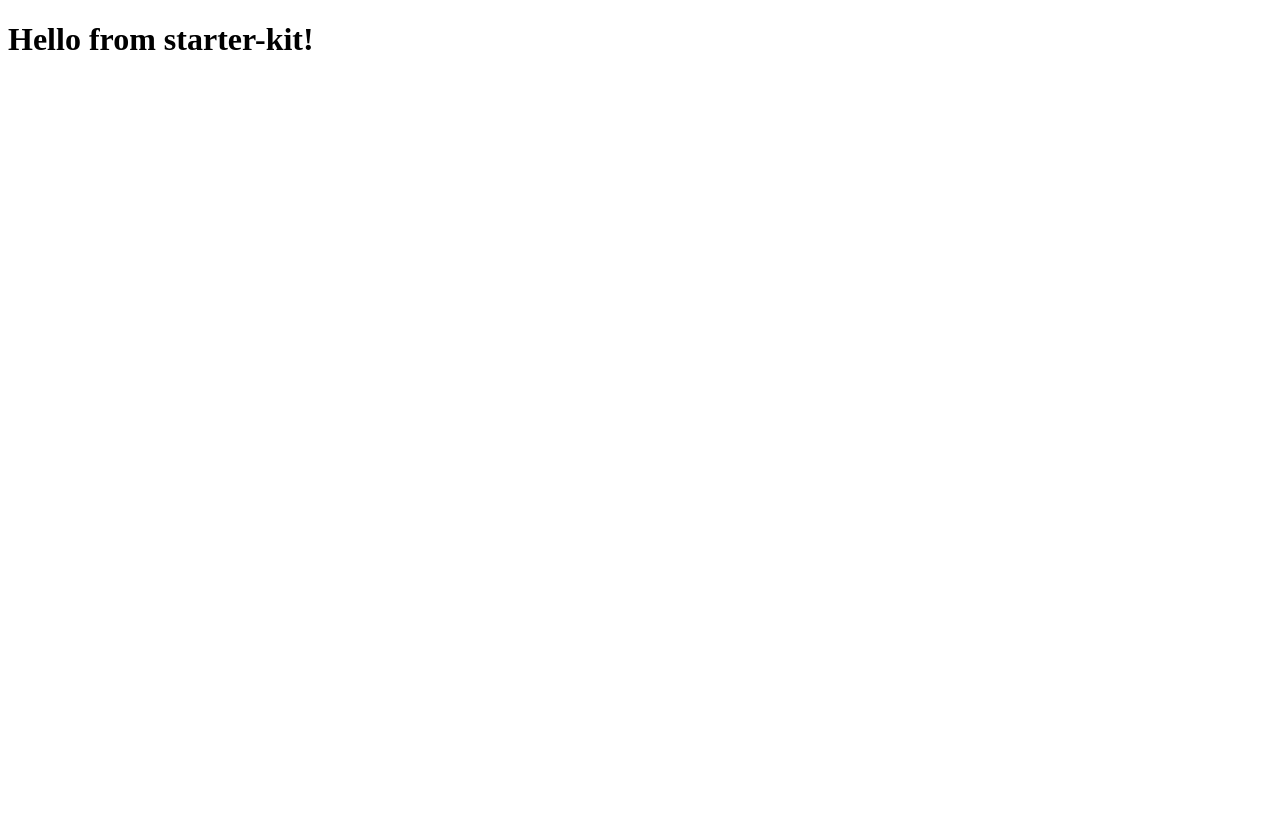
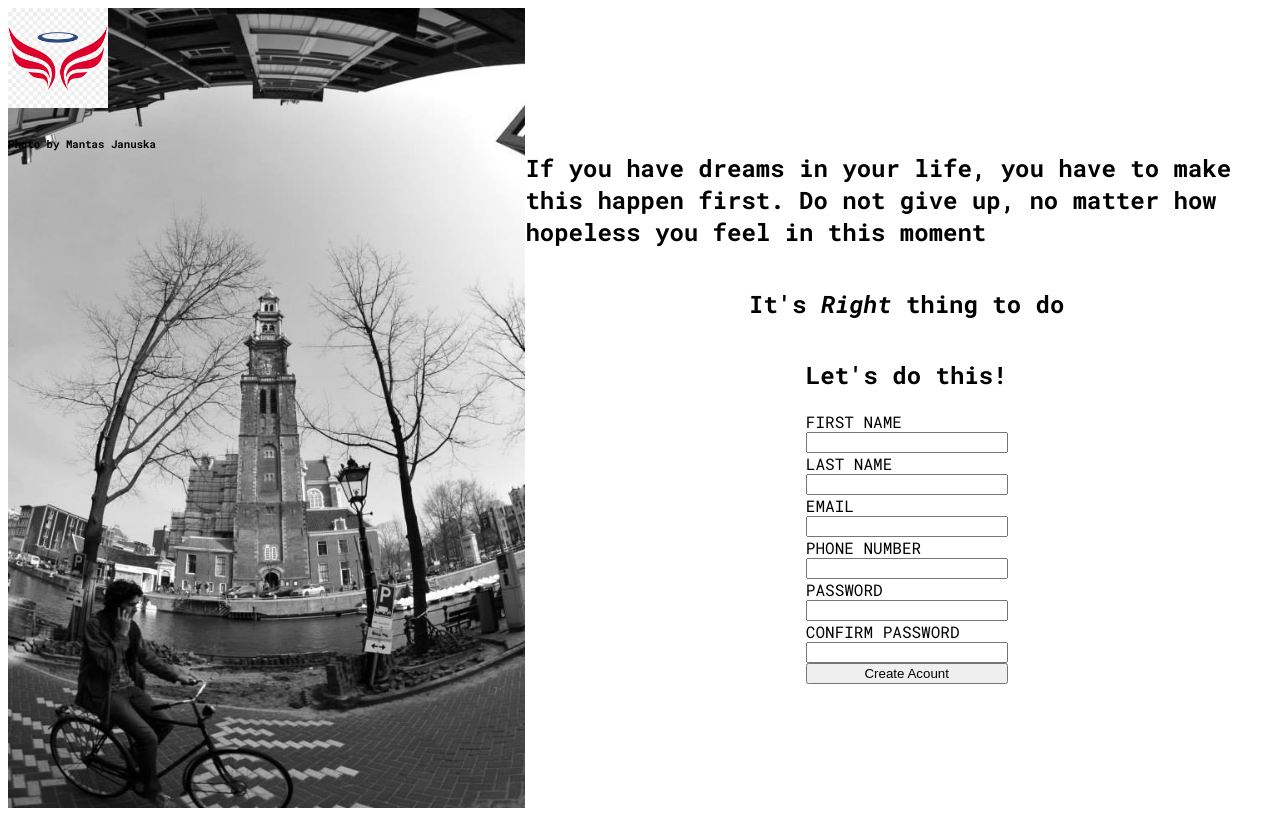
Before and after one commit to Panucio31/Sign-Up-Form, a website: page index.html in a window 1280 px wide. Drawn offline with Linux system fonts and the light colour scheme.

Commit message:
feat: html and css started

```diff
--- a/index.html
+++ b/index.html
@@ -4,13 +4,46 @@
     <meta charset="UTF-8" />
     <meta http-equiv="X-UA-Compatible" content="IE=edge" />
     <meta name="viewport" content="width=device-width, initial-scale=1.0" />
-    <title>Hello from starter-kit!</title>
+    <title>Sign up</title>
 
     <link rel="stylesheet" href="./style/style.css" />
+    <link rel="preconnect" href="https://fonts.googleapis.com">
+    <link rel="preconnect" href="https://fonts.gstatic.com" crossorigin>
+    <link href="https://fonts.googleapis.com/css2?family=Roboto+Mono:ital,wght@0,100;0,200;0,300;0,400;0,500;0,600;0,700;1,100;1,200;1,300;1,400;1,500;1,600;1,700&display=swap" rel="stylesheet">
   </head>
 
   <body>
-    <h1>Hello from starter-kit!</h1>
+    <div id="img-container">
+
+      <div id="logo-container">
+        <img src="../Sign-Up-Form/img/logo.png" alt="logo of the page">
+      </div>
+      <div>
+        <div id="footer-text">
+          <h6>Photo by Mantas Januska</h6>
+        </div>
+      </div>
+    </div>
+    <div id="form-container">
+      <h2>If you have dreams in your life, you have to make this happen first. Do not give up, no matter how hopeless you feel in this moment</h2>
+      <h2>It's <em>Right</em> thing to do</h2>
+      <form action="send">
+        <h2>Let's do this!</h2>
+        <label for="fname">FIRST NAME</label>
+        <input type="text" id="fname" name="fname" required>
+        <label for="lname">LAST NAME</label>
+        <input type="text" id="lname" name="lname" required>
+        <label for="email">EMAIL</label>
+        <input type="email" id="email" name="email" required>
+        <label for="pnumber">PHONE NUMBER</label>
+        <input type="number" id="pnumber" name="pnumber" required>
+        <label for="password">PASSWORD</label>
+        <input type="text" id="password" name="password" required>
+        <label for="lname">CONFIRM PASSWORD</label>
+        <input type="text" id="confirm-password" name="confirm-password" required>
+        <input type="submit" value="Create Acount" id="submit-btn">
+      </form>
+    </div>
   </body>
 
   <script src="./script.js"></script>
--- a/style/style.scss
+++ b/style/style.scss
@@ -1 +1,40 @@
-// Write your styles
+body {
+  width: 100vw;
+  font-family: "Roboto Mono", monospace;
+  display: flex;
+  flex-direction: row;
+
+  #img-container {
+    width: 100vw;
+    height: 100vh;
+    display: flex;
+    flex-direction: column;
+    background-image: url('../img/amsterdam.jpg');
+    background-size: cover;
+
+    #logo-container {
+      width: 100%;
+
+      img {
+        width: 100px;
+      }
+    }
+
+    #footer-text {
+
+    }
+  }
+
+  #form-container {
+    display: flex;
+    flex-direction: column;
+    justify-content: center;
+    align-items: center;
+
+    form {
+      display: flex;
+      flex-direction: column;
+
+    }
+  }
+}
```
Also changed, not shown: img/415-4154107_sullivan-random-thoughts-include-romos-weight-zeke-cricut-dallas-cowboys-star-svg.png (added), img/amsterdam.jpg (added), img/logo.png (added), style/style.css, 2 other files.
